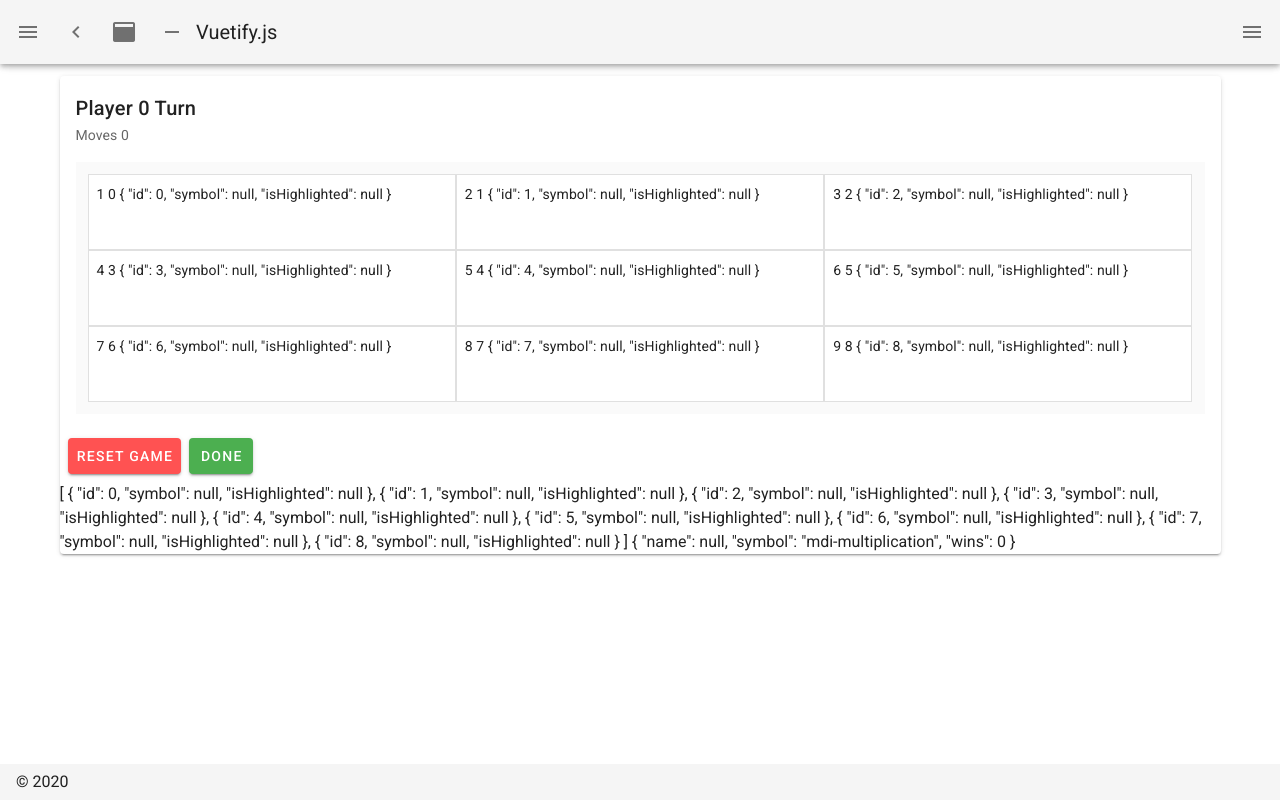
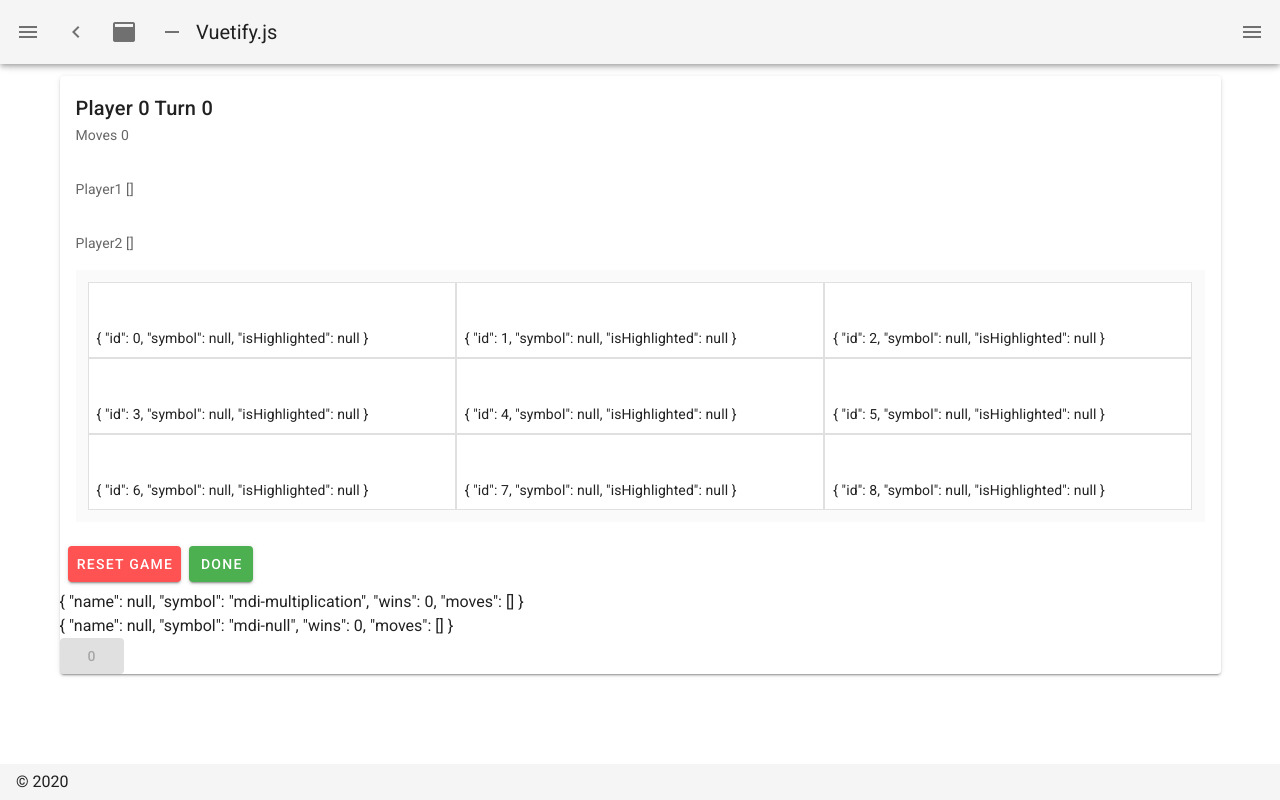
Before and after one commit to avimehenwal/indoorgame, a Nuxt app in the folder tic-tac-toe/: page /inspire in a window 1280 px wide. Built offline with nearby package versions, Linux system fonts and the light colour scheme.

Commit message:
Winning condition not working

```diff
--- a/tic-tac-toe/components/Grid.vue
+++ b/tic-tac-toe/components/Grid.vue
@@ -1,22 +1,24 @@
 <template>
   <v-card>
     <v-card-title>
-      Player {{ getActivePlayerIndex }} Turn
+      Player {{ getActivePlayerIndex }} Turn {{ isWinner }} {{ activePlayerMovesCount}}
     </v-card-title>
-    <v-card-subtitle>Moves {{ movesMade }}</v-card-subtitle>
+    <v-card-subtitle>Moves {{ movesMade }} </v-card-subtitle>
+    <v-card-subtitle>Player1 {{ players[0].moves }}</v-card-subtitle>
+    <v-card-subtitle>Player2 {{ players[1].moves }}</v-card-subtitle>
+
     <v-card-text>
       <!-- Game Grid -->
       <v-container class="grey lighten-5">
         <v-row no-gutters>
           <v-col v-for="(col, index) in 9" :key="col" cols="12" sm="4" >
             <v-card class="pa-2" outlined tile >
-                {{ col }} {{ index }}
-                {{ cells[index] }}
-                <v-btn block tile text @click="setCell(index)">
+                <v-btn block tile text @click="setCell(index)" :disabled="isCellDisabled(index)">
                   <v-icon>
                     {{ cells[index].symbol }}
                   </v-icon>
                 </v-btn>
+                {{ cells[index] }}
             </v-card>
           </v-col>
         </v-row>
@@ -27,8 +29,9 @@
       <v-btn color="error" @click="resetGame()">Reset game</v-btn>
       <v-btn color="success" @click="switchPlayer()">done</v-btn>
     </v-card-actions>
-    {{ cells }}
-    {{players[getActivePlayerIndex]}}
+    {{ players[0] }}<br>
+    {{ players[1] }}<br>
+    <v-btn :disabled="true" color="success" @click="count++">{{ count }}</v-btn>
   </v-card>
 </template>
 
@@ -46,6 +49,7 @@ export default {
   data: () => ({
     tic: 'mdi-multiplication',
     tac: 'mdi-null',
+    count: 0
   })
 }
 </script>
--- a/tic-tac-toe/game.js
+++ b/tic-tac-toe/game.js
@@ -17,7 +17,18 @@ export const Game = {
     movesMade: 0,
     cells: [],
     players: [],
-    matches: 0
+    matches: 0,
+    concludeGame: false,
+    winningSets: [
+      [0, 1, 2],
+      [3, 4, 5],
+      [6, 7, 8],
+      [0, 3, 6],
+      [1, 4, 7],
+      [2, 5, 6],
+      [0, 4, 8],
+      [2, 4, 6]
+    ]
   }),
   methods: {
     startGame () {
@@ -27,6 +38,7 @@ export const Game = {
       this.cells = []
       console.log('reset Game')
       this.movesMade = 0
+      this.resetMoves()
       for(let i=0; i<9; i++) {
         let cell = {}
         this.cells.push(cell)
@@ -41,11 +53,16 @@ export const Game = {
         let Player = {
           name: null,
           symbol: null,
-          wins: 0
+          wins: 0,
+          moves: []
         }
         this.players.push(Player)
       }
       // console.log(this.players)
+    },
+    resetMoves () {
+      // this.players[0].moves = []
+      // this.players[1].moves = []
     },
     assignPLayerSymbols () {
       this.players[0].symbol = this.tic
@@ -56,9 +73,18 @@ export const Game = {
       this.movesMade++
     },
     setCell (index) {
-      console.log(index, this.players[this.getActivePlayerIndex].symbol)
       this.cells[index].symbol = this.players[this.getActivePlayerIndex].symbol
+      this.players[this.getActivePlayerIndex].moves.push(index)
+      // console.log(index, this.players[this.getActivePlayerIndex])
       this.switchPlayer()
+      // check winning condition
+    },
+    isCellDisabled (index) {
+      if (this.cells[index].symbol == null) {
+        return false
+      } else {
+        return true
+      }
     }
   },
   computed: {
@@ -69,12 +95,24 @@ export const Game = {
         return 0
       }
     },
-    isCellDisabled (index) {
-      if (this.cells[index].symbol == null) {
-        return false
-      } else {
-        return true
+    isWinner () {
+      console.log(this.players[this.getActivePlayerIndex].moves.length)
+      if (this.players[this.getActivePlayerIndex].moves.length > 1) {
+        console.log('Enter condition')
+        console.log(this.players[this.getActivePlayerIndex].moves.sort())
+        for(let i = 0; i < this.winningSets.length; i++) {
+          console.log(this.winningSets[i].sort())
+          if (this.players[this.getActivePlayerIndex].moves.sort() == this.winningSets[i].sort()) {
+            return true
+          }
+          else {
+            return false
+          }
+        }
       }
+    },
+    activePlayerMovesCount () {
+      return this.players[this.getActivePlayerIndex].moves.length
     }
   }
 }
```
